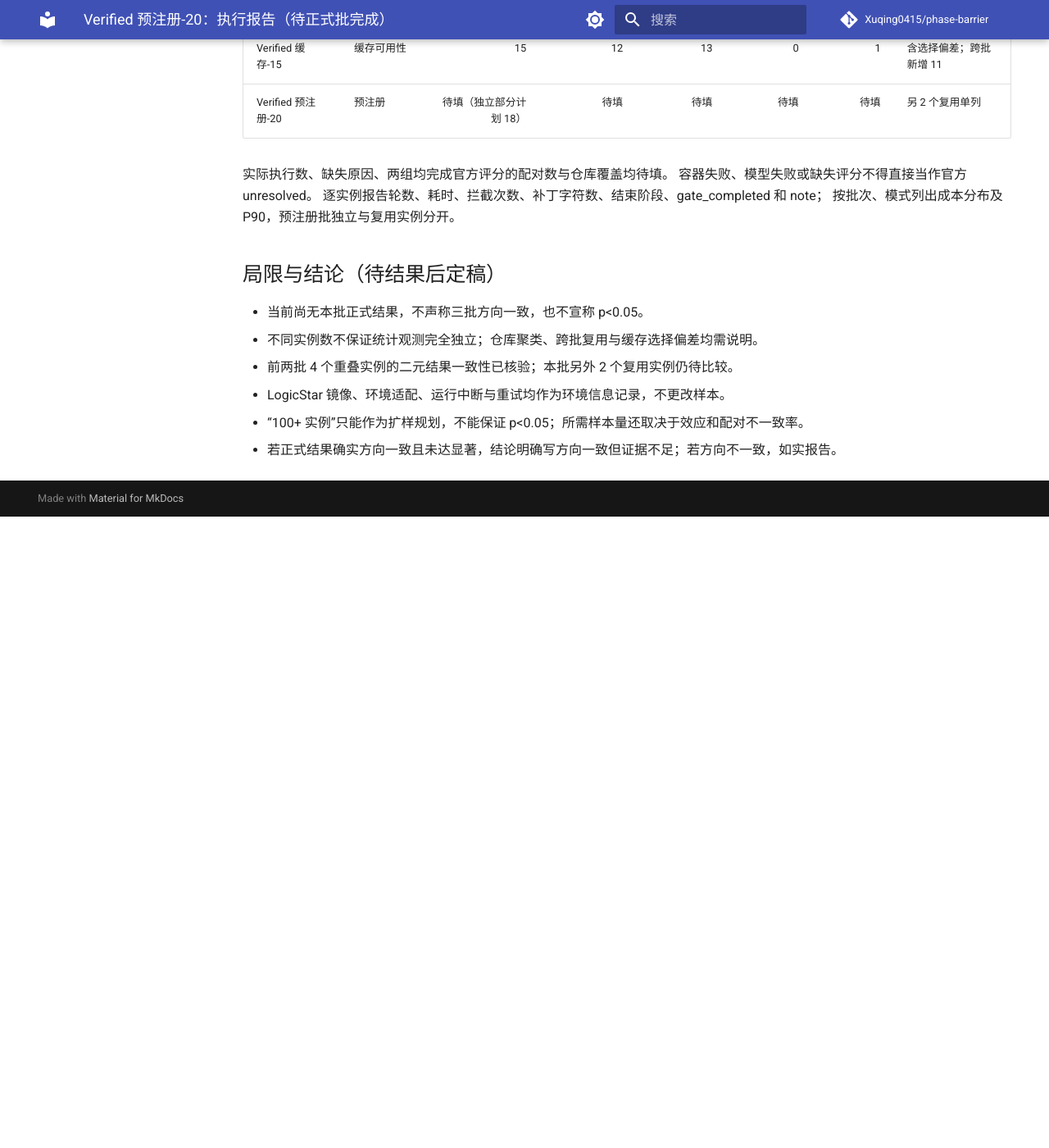
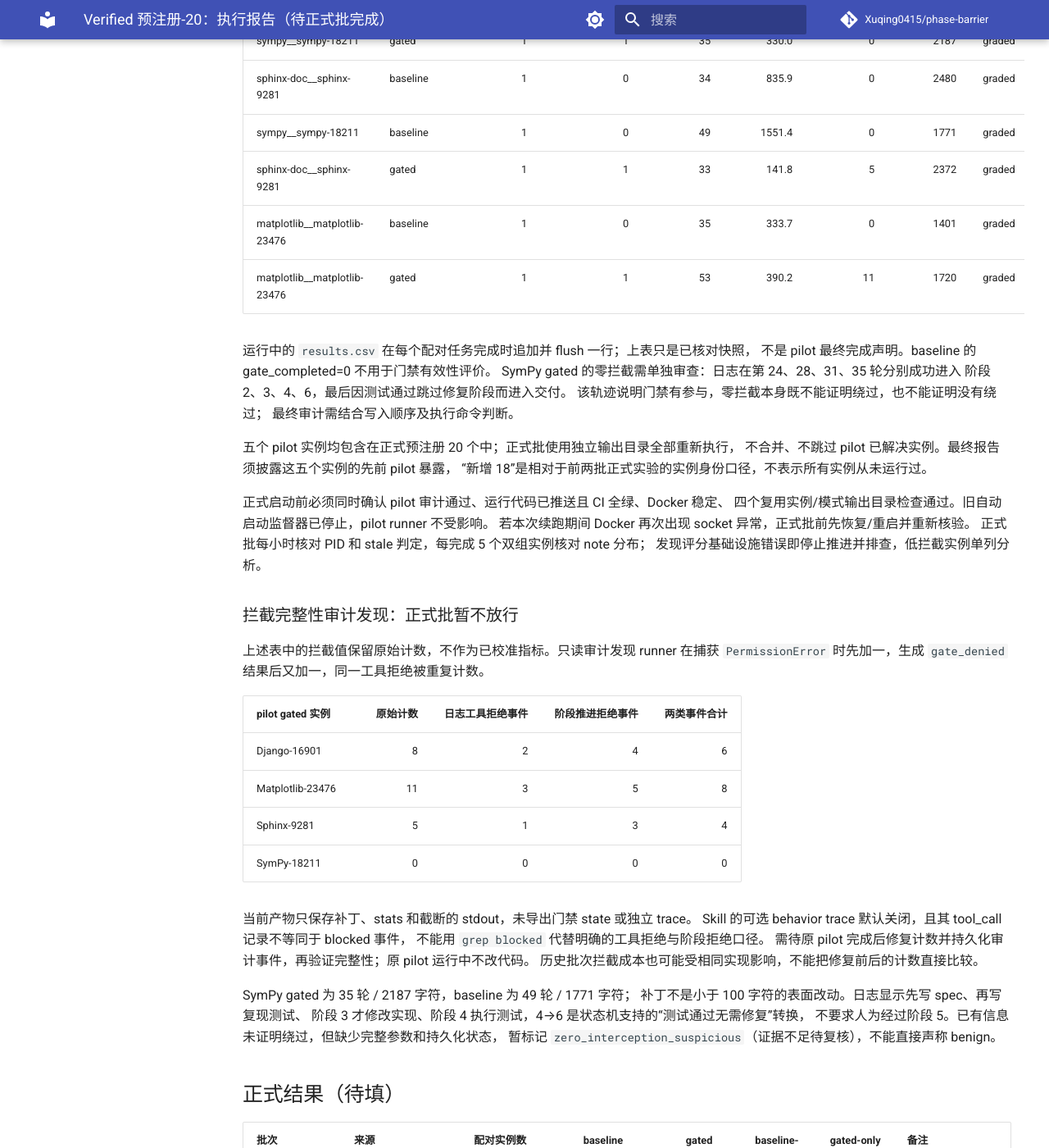
Before and after one commit to Xuqing0415/phase-barrier, an MkDocs documentation site: the page built from docs/benchmarks/verified20-preregistered-report.md, in a window 1280 px wide and 1400 px high, scrolled down 2696 px. Shown: the whole window at 82% size. Built offline with MkDocs 1.6.1 and Material for MkDocs 9.7.7, drawn with Linux system fonts in a browser that asks for light colours; comment, search, counter and statistics services are not loaded; before the commit the page ends 3326 px from its top, so only the background shows below that; some of the changed text lies outside the part shown.

Commit message:
docs(bench): record pilot interception audit blocker

```diff
--- a/docs/benchmarks/verified20-preregistered-report.md
+++ b/docs/benchmarks/verified20-preregistered-report.md
@@ -81,6 +81,60 @@
 官方 `PB_GRADE_NOTE=graded`，FAIL_TO_PASS 为 1 成功 / 0 失败，PASS_TO_PASS 为 6 成功 / 0 失败。
 这些是 pilot 观察，不能预填到正式批 Django 结果中。
 
+### pilot 已完成记录（阶段性快照）
+
+| 实例 | 组别 | resolved | gate_completed | 轮数 | 耗时秒 | 拦截次数 | 补丁字符数 | note |
+|------|------|---------:|---------------:|-----:|-------:|---------:|-----------:|------|
+| django__django-16901 | gated | 1 | 0 | 60 | 509.1 | 8 | 4972 | graded |
+| django__django-16901 | baseline | 1 | 0 | 31 | 166.9 | 0 | 1395 | graded |
+| sympy__sympy-18211 | gated | 1 | 1 | 35 | 330.0 | 0 | 2187 | graded |
+| sphinx-doc__sphinx-9281 | baseline | 1 | 0 | 34 | 835.9 | 0 | 2480 | graded |
+| sympy__sympy-18211 | baseline | 1 | 0 | 49 | 1551.4 | 0 | 1771 | graded |
+| sphinx-doc__sphinx-9281 | gated | 1 | 1 | 33 | 141.8 | 5 | 2372 | graded |
+| matplotlib__matplotlib-23476 | baseline | 1 | 0 | 35 | 333.7 | 0 | 1401 | graded |
+| matplotlib__matplotlib-23476 | gated | 1 | 1 | 53 | 390.2 | 11 | 1720 | graded |
+
+运行中的 `results.csv` 在每个配对任务完成时追加并 flush 一行；上表只是已核对快照，
+不是 pilot 最终完成声明。baseline 的 gate_completed=0 不用于门禁有效性评价。
+SymPy gated 的零拦截需单独审查：日志在第 24、28、31、35 轮分别成功进入
+阶段 2、3、4、6，最后因测试通过跳过修复阶段而进入交付。
+该轨迹说明门禁有参与，零拦截本身既不能证明绕过，也不能证明没有绕过；
+最终审计需结合写入顺序及执行命令判断。
+
+五个 pilot 实例均包含在正式预注册 20 个中；正式批使用独立输出目录全部重新执行，
+不合并、不跳过 pilot 已解决实例。最终报告须披露这五个实例的先前 pilot 暴露，
+“新增 18”是相对于前两批正式实验的实例身份口径，不表示所有实例从未运行过。
+
+正式启动前必须同时确认 pilot 审计通过、运行代码已推送且 CI 全绿、Docker 稳定、
+四个复用实例/模式输出目录检查通过。旧自动启动监督器已停止，pilot runner 不受影响。
+若本次续跑期间 Docker 再次出现 socket 异常，正式批前先恢复/重启并重新核验。
+正式批每小时核对 PID 和 stale 判定，每完成 5 个双组实例核对 note 分布；
+发现评分基础设施错误即停止推进并排查，低拦截实例单列分析。
+
+### 拦截完整性审计发现：正式批暂不放行
+
+上述表中的拦截值保留原始计数，不作为已校准指标。只读审计发现 runner 在捕获
+`PermissionError` 时先加一，生成 `gate_denied` 结果后又加一，同一工具拒绝被重复计数。
+
+| pilot gated 实例 | 原始计数 | 日志工具拒绝事件 | 阶段推进拒绝事件 | 两类事件合计 |
+|------------------|---------:|-----------------:|-----------------:|-------------:|
+| Django-16901 | 8 | 2 | 4 | 6 |
+| Matplotlib-23476 | 11 | 3 | 5 | 8 |
+| Sphinx-9281 | 5 | 1 | 3 | 4 |
+| SymPy-18211 | 0 | 0 | 0 | 0 |
+
+当前产物只保存补丁、stats 和截断的 stdout，未导出门禁 state 或独立 trace。
+Skill 的可选 behavior trace 默认关闭，且其 tool_call 记录不等同于 blocked 事件，
+不能用 `grep blocked` 代替明确的工具拒绝与阶段拒绝口径。
+需待原 pilot 完成后修复计数并持久化审计事件，再验证完整性；原 pilot 运行中不改代码。
+历史批次拦截成本也可能受相同实现影响，不能把修复前后的计数直接比较。
+
+SymPy gated 为 35 轮 / 2187 字符，baseline 为 49 轮 / 1771 字符；
+补丁不是小于 100 字符的表面改动。日志显示先写 spec、再写复现测试、
+阶段 3 才修改实现、阶段 4 执行测试，4→6 是状态机支持的“测试通过无需修复”转换，
+不要求人为经过阶段 5。已有信息未证明绕过，但缺少完整参数和持久化状态，
+暂标记 `zero_interception_suspicious`（证据不足待复核），不能直接声称 benign。
+
 ## 正式结果（待填）
 
 | 批次 | 来源 | 配对实例数 | baseline resolved | gated resolved | baseline-only | gated-only | 备注 |
```
